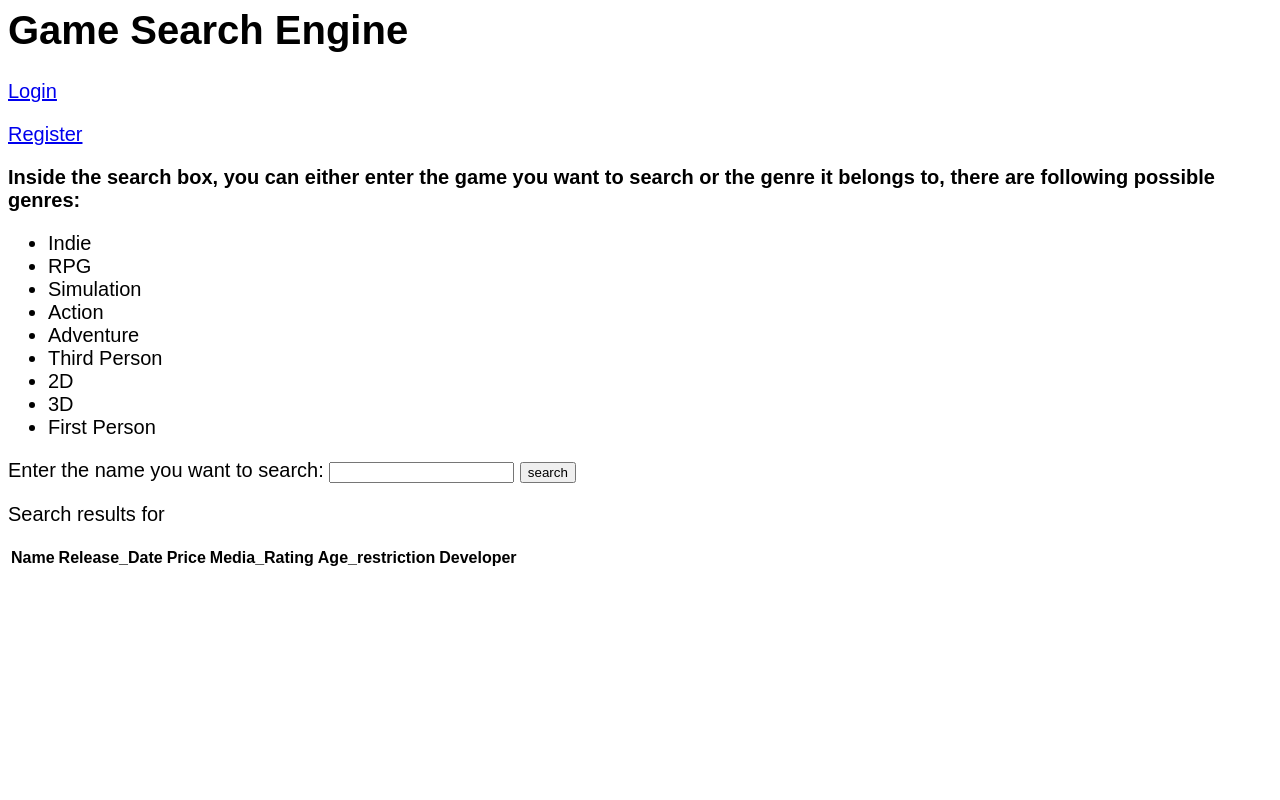
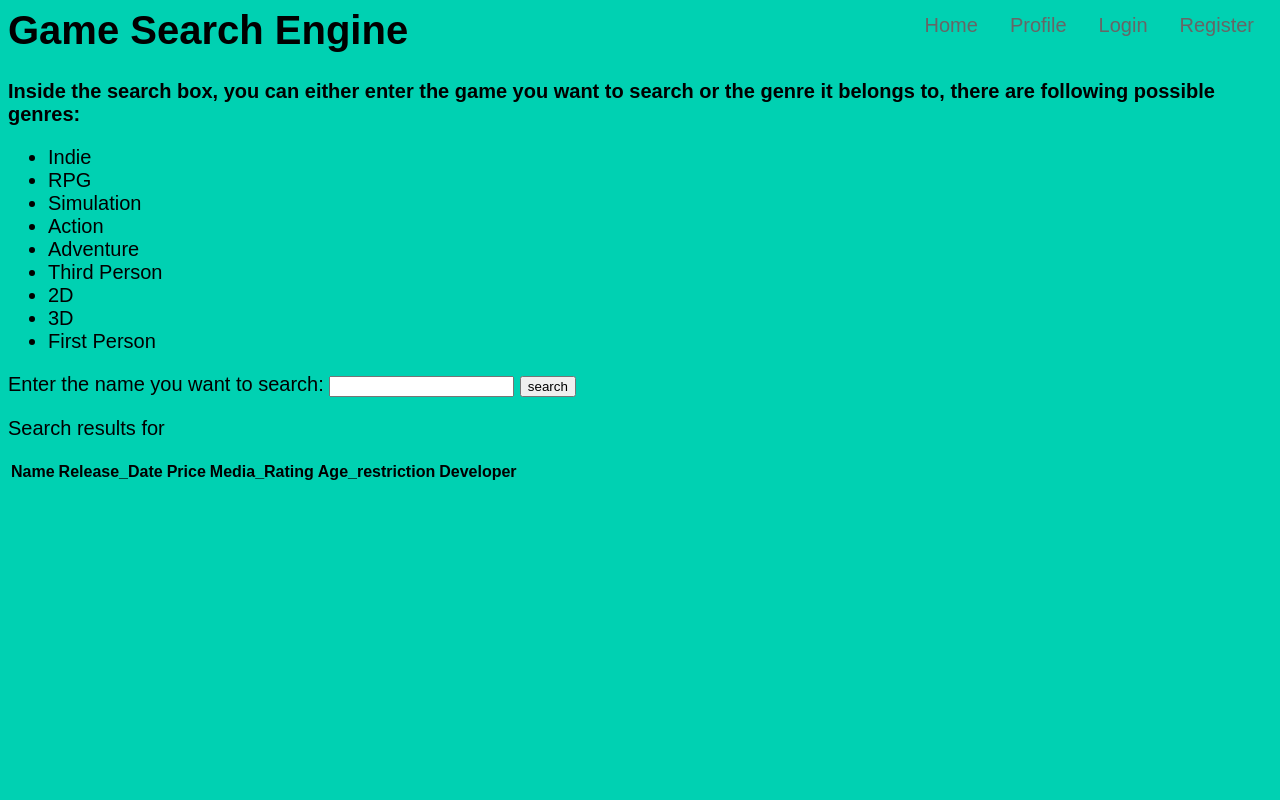
Before and after one commit to zhenweigc/COMS4111_Project, a Flask app: page / in a window 1280 px wide. Run offline with Flask 3, Linux system fonts and the light colour scheme; lists and menus that the app fills with data are empty; parts of the project's set-up code (start-up, migrations or seed data) failed here and were passed over.

Commit message:
change index style

```diff
--- a/templates/index.html
+++ b/templates/index.html
@@ -1,25 +1,61 @@
 <html>
-  <style>
+ <head>
+   <style>
+
     body{
       font-size: 15pt;
       font-family: arial;
+      background-color: #00D1B2;
     }
-  </style>
+
+    .navbar{
+	position: fixed;
+	top:0;
+	right:0;
+	display:flex;
+	flex-direction:row;
+	align-items:center;
+	height:50px;
+	background-color: #00D1B2;
+	padding:0 10px;
+     }
+
+     .navbar a{
+	display:block;
+	padding:8px 16px;
+	text-decoration:none;
+	color:#666;
+     }
+
+     .navbar a:hover{
+	background-color:#ddd;
+	color:#000
+     }
+
+     .form {
+	padding-left: 50px;
+     }
+
+   </style>
+ </head>
 
 
 <body>
-  <h1>Game Search Engine</h1>
+  <div class="navbar">
+	<a class="active" href=".">Home</a>
+	<a href = "profile">Profile</a>
+	<a href = "login">Login</a>
+	<a href = "register">Register</a>
+  </div>
 
-<p><a href="login">Login</a></p>
-<p><a href="register">Register</a></p>
+<h1><b>Game Search Engine</b></h1>
 
-<p> <b> Inside the search box, you can either enter the game you want to search or the genre it belongs to, there are following possible genres: </b></p>
+<p style = > <b> Inside the search box, you can either enter the game you want to search or the genre it belongs to, there are following possible genres: </b></p>
 <ul> <li> Indie </li> <li>RPG</li> <li>Simulation</li> <li>Action</li> <li>Adventure</li> <li>Third Person</li> <li>2D</li> <li>3D</li> <li>First Person</li> </ul>
 
 <form method="POST" action="/search">
 <p>Enter the name you want to search: <input type="text" name="search_text"> <input type="submit" value="search"></p>
 </form>
-
 <p> Search results for {{ search_text }}</p>
 <table>
 	<tr>
```
